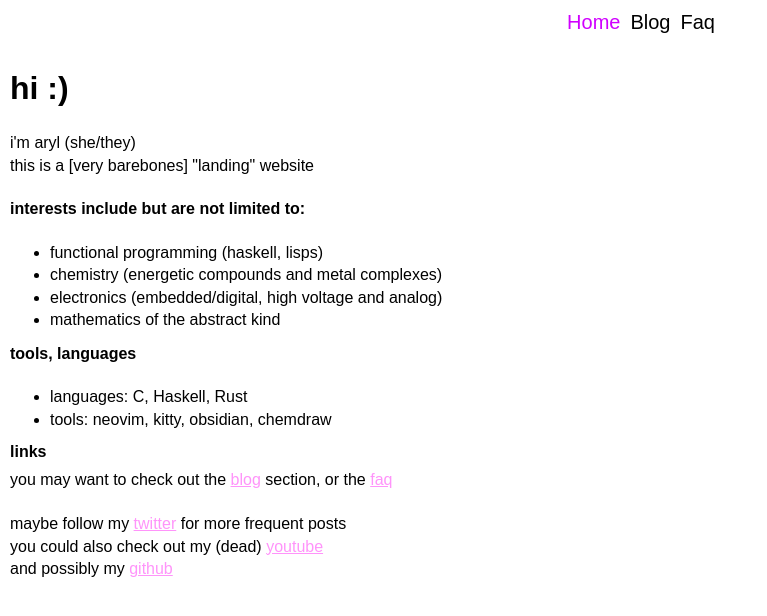
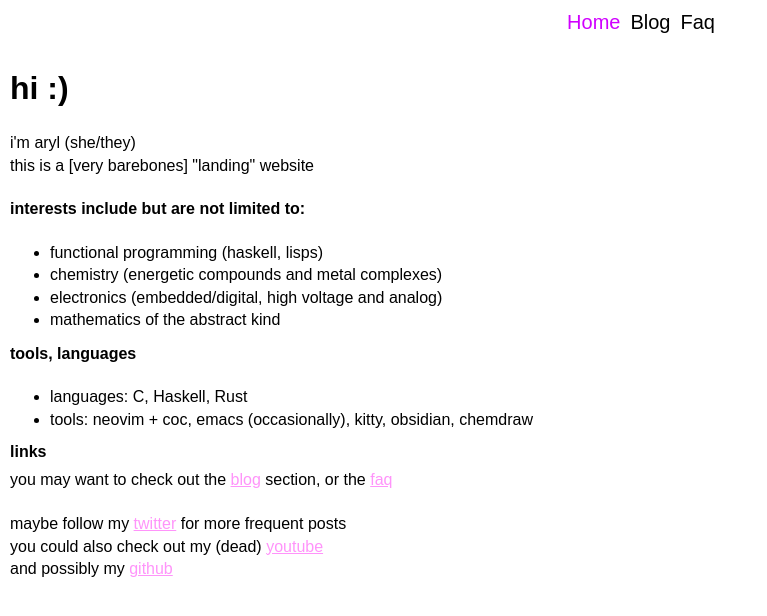
Before and after one commit to isopropyletherperoxide/isopropyletherperoxide.github.io, a Jekyll site: the page built from index.html, in a window 1280 px wide. Shown: the top 616 px of the page, without its empty margins (0-767 px from the left). Built offline with Jekyll 4.4.1, drawn with Linux system fonts in a browser that asks for light colours.

Commit message:
updated homepage

```diff
--- a/index.html
+++ b/index.html
@@ -20,7 +20,7 @@ this is a [very barebones] "landing" website</br>
 <h4> tools, languages </h4>
 <ul>
         <li>languages: C, Haskell, Rust</li>
-        <li>tools: neovim, kitty, obsidian, chemdraw</li>
+        <li>tools: neovim + coc, emacs (occasionally), kitty, obsidian, chemdraw</li>
 </ul>
 <h4 style="margin: 20px auto 5px auto;"> links </h4>
 you may want to check out the <a href= /blog>blog</a> section, or the <a href="/faq">faq</a> </br> </br>
```
Also changed, not shown: 1 other file.
